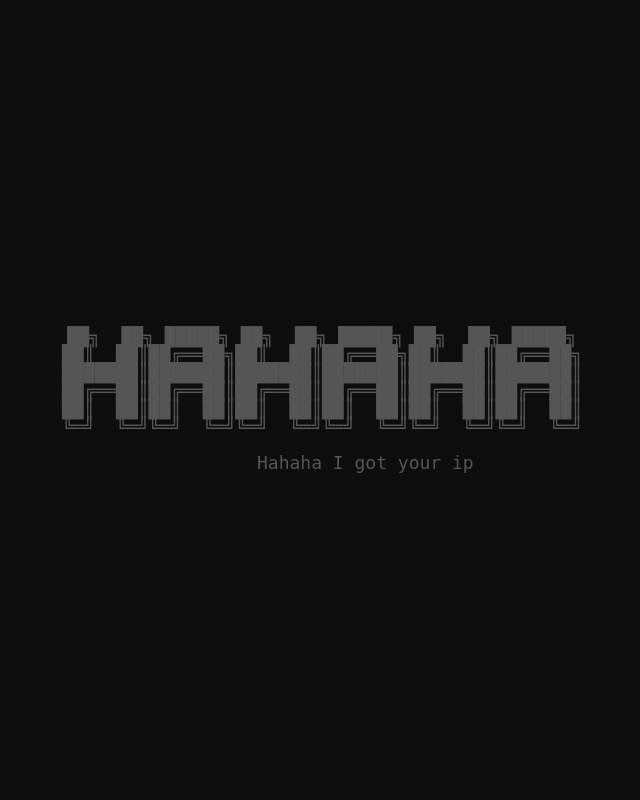
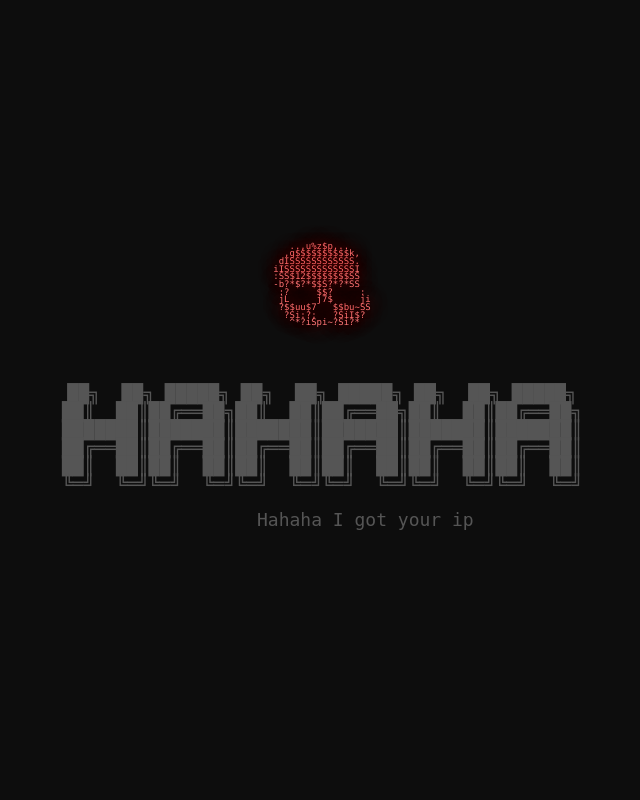
Before and after one commit to GENGAOG1/Wikipedia, a Flask app: page /log in a window 1280 px wide. Shown: the whole page, without its empty margins (318-958 px from the left). Run offline with Flask 3, Linux system fonts and the light colour scheme; data that the repository does not hold is empty.

Commit message:
Update index.html

```diff
--- a/templates/index.html
+++ b/templates/index.html
@@ -10,11 +10,13 @@ body{
     margin:0;
     background:#0d0d0d;
     display:flex;
+    flex-direction: column;
     justify-content:center;
     align-items:center;
     height:100vh;
     overflow:hidden;
     font-family: Consolas, "Courier New", monospace;
+    color: #ff0000;
 }
 
 pre{
@@ -22,10 +24,35 @@ pre{
     font-size:18px;
     line-height:1;
     text-align:center;
+    margin-top: 20px;
+}
+
+.skull-container {
+    font-size: 9px;
+    line-height: 0.85;
+    white-space: pre;
+    display: inline-block;
+    margin-bottom: 20px;
+    text-shadow: 0 0 20px #ff0000;
+    color: #ff7777;
 }
 </style>
 </head>
 <body>
+
+<div class="skull-container">
+   ..,u%z$p,..
+  ,g$$$$$$$$$$k,
+ dISSSSSSSSSSSS.
+iISSSSSSSSSSSSSI
+:SS$12$$$$$$$$SS
+-b?*$?*$$S?*?*SS
+ :?     $$?     :
+ jL     j7$     ji
+ ?$$uu$7   $$bu~SS
+  ?Si:?;   ?SiI$?
+   ^*?iSpi~?Si?*
+</div>
 
 <pre>
 
```
